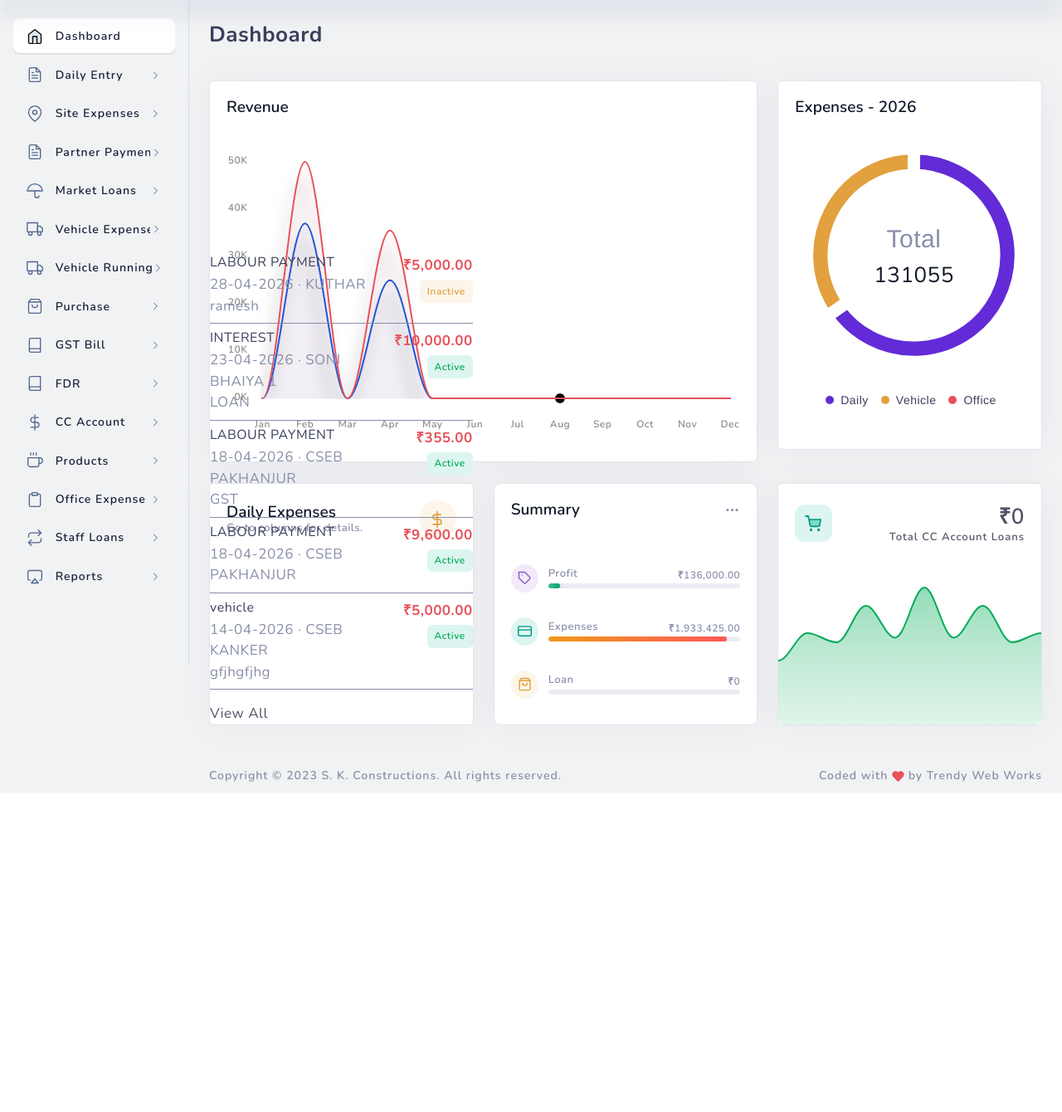
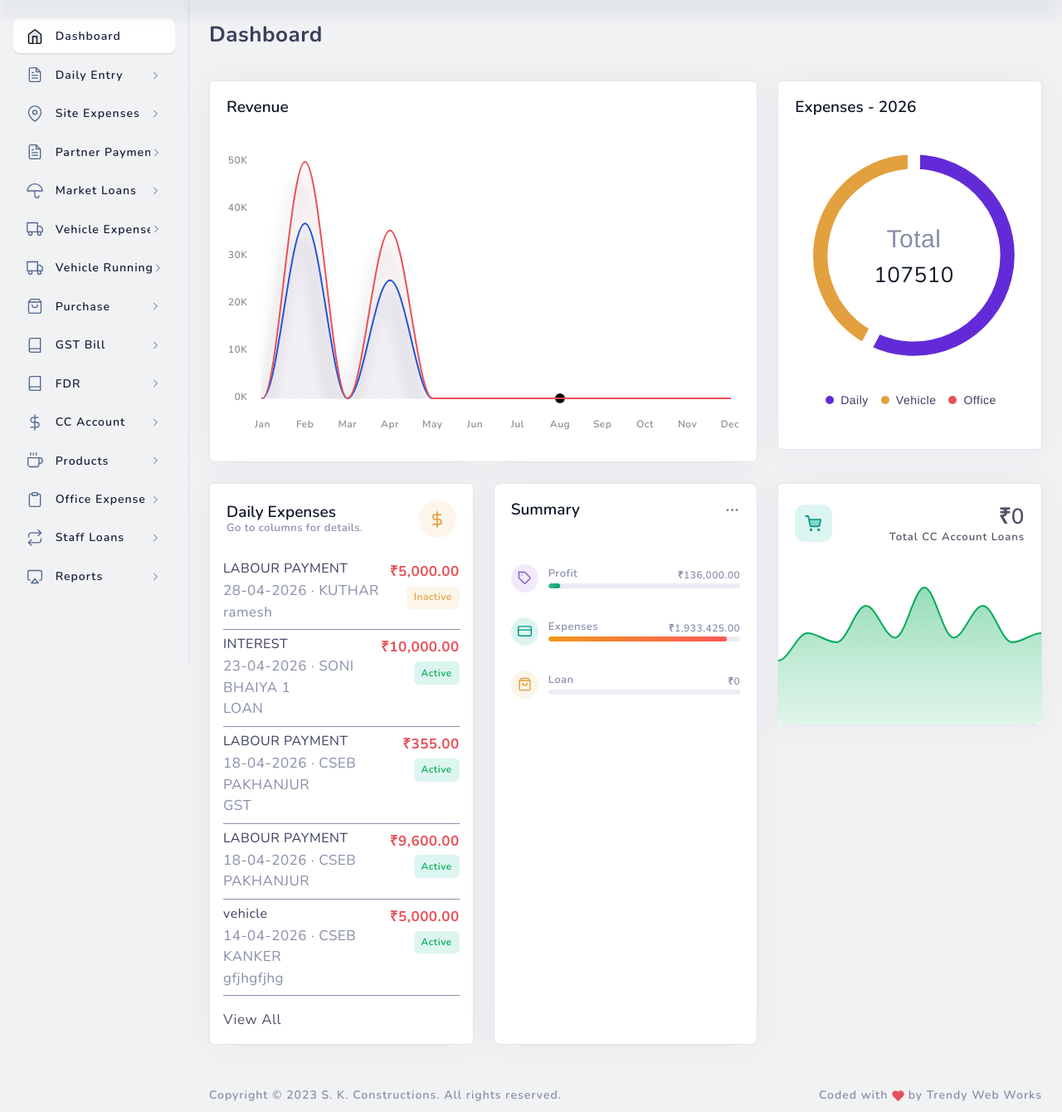
Before and after one commit to trendywebworks/skconstructions, a CodeIgniter app: page /database/dashboard in a window 1280 px wide. Shown: the part 106-1446 px from the top of the page at 83% size. Before the commit the page ends 1061 px from the top, so only its background shows below. Run offline with CodeIgniter, Linux system fonts and the light colour scheme; a user stored in the database is signed in; data comes from the database, SQL or seed files in the repository; data that the repository does not hold is empty; some libraries are stand-ins or nearby versions.

Commit message:
dashboard updated

```diff
--- a/application/controllers/Dashboard.php
+++ b/application/controllers/Dashboard.php
@@ -25,24 +25,20 @@ class Dashboard extends MY_Controller {
 		);
 
 		//Revenue By current year
-		$profitMon = [];
+		$monthlyTotalIncome = [];
+		$monthlyTotalExpenses = [];
 		for($mi=1; $mi<=12;$mi++)
 		{
 			$all = $this->Dailyentry_Model->monthlyCurrentYearIncome($mi);
-			$profitMon[$mi] = array(
-				'month'	=>	$mi,
-				'profit' => (isset($all['profit']))?$all['profit']:0,
-				'lose' => (isset($all['lose']))?$all['lose']:0,
-			);
-			$allProfits[] = (isset($all['profit']))?$all['profit']:0;
-			$allLoses[] = (isset($all['lose']))?$all['lose']:0;
+			$monthlyTotalIncome[] = (isset($all['profit']))?$all['profit']:0;
+			$monthlyTotalExpenses[] = (isset($all['lose']))?$all['lose']:0;
 		}
-		$data['allProfits'] = implode(',', $allProfits);
-		$data['allLoses'] = implode(',', $allLoses);
+		$data['monthlyTotalIncome'] = implode(',', $monthlyTotalIncome);
+		$data['monthlyTotalExpenses'] = implode(',', $monthlyTotalExpenses);
 
 		//All expenses
 		$data['allExpenses'] = array(
-			'daily_expense'			=>	array_sum($allProfits),
+			'daily_expense'			=>	array_sum($monthlyTotalExpenses),
 			'vehicle_expense'		=>	$this->VehicleExpenses_Model->getAllVehicleExpensesYearly()->total_veh_exp,
 			'office_expense'		=>	$this->Officeexpense_Model->getAllOfficeExpensesYearly()->total_off_exp);
 		// echo '<pre>';print_r($data);exit;
--- a/application/views/dashboard.php
+++ b/application/views/dashboard.php
@@ -1,3 +1,17 @@
+<style>
+    .daily-expense-card .daily-expense-content {
+        padding: 0 16px 16px;
+    }
+    .daily-expense-card .daily-expense-detail {
+        min-width: 0;
+        overflow-wrap: anywhere;
+    }
+    .daily-expense-card .daily-expense-amount {
+        flex-shrink: 0;
+        margin-left: 12px;
+    }
+</style>
+
 <div class="row layout-top-spacing">
 
     <div class="col-xl-8 col-lg-12 col-md-12 col-sm-12 col-12 layout-spacing">
@@ -19,8 +33,8 @@
             </div>
 
             <div class="widget-content">
-                <input type="hidden" name="allProfits" id="allProfits" value="<?php echo $allProfits; ?>">
-                <input type="hidden" name="allLoses" id="allLoses" value="<?php echo $allLoses; ?>">
+                <input type="hidden" name="monthlyTotalIncome" id="monthlyTotalIncome" value="<?php echo $monthlyTotalIncome; ?>">
+                <input type="hidden" name="monthlyTotalExpenses" id="monthlyTotalExpenses" value="<?php echo $monthlyTotalExpenses; ?>">
                 <div id="revenueMonthly"></div>
             </div>
         </div>
@@ -41,7 +55,7 @@
     </div>
 
     <div class="col-xl-4 col-lg-6 col-md-6 col-sm-6 col-12 layout-spacing">
-        <div class="widget-two">
+        <div class="widget-two daily-expense-card">
             <div class="widget-content">
                 <div class="w-numeric-value">
                     <div class="w-content">
@@ -52,15 +66,15 @@
                         <svg xmlns="http://www.w3.org/2000/svg" width="24" height="24" viewBox="0 0 24 24" fill="none" stroke="currentColor" stroke-width="2" stroke-linecap="round" stroke-linejoin="round" class="feather feather-dollar-sign"><line x1="12" y1="1" x2="12" y2="23"></line><path d="M17 5H9.5a3.5 3.5 0 0 0 0 7h5a3.5 3.5 0 0 1 0 7H6"></path></svg>
                     </div>
                 </div>
-                <div class="w-chart">
+                <div class="daily-expense-content">
                     <input type="hidden" name="daily_profit" id="daily_profit" value="<?php echo $daily_expense['profit']; ?>">
                     <input type="hidden" name="daily_lose" id="daily_lose" value="<?php echo $daily_expense['lose']; ?>">
-                    <div id="daily-sales" style="display: none;"></div>
-                    <div class="daily-expense-list mt-3">
+                    <div id="daily-sales" class="d-none"></div>
+                    <div class="daily-expense-list">
                         <?php if(isset($latestDailyExpenses) && count($latestDailyExpenses) > 0) { ?>
                             <?php foreach($latestDailyExpenses as $dailyExpense) { ?>
                                 <div class="d-flex align-items-start justify-content-between py-2 border-bottom">
-                                    <div class="me-3">
+                                    <div class="daily-expense-detail">
                                         <h6 class="mb-1"><?php echo htmlspecialchars($dailyExpense['particular'], ENT_QUOTES, 'UTF-8'); ?></h6>
                                         <p class="mb-0 text-muted">
                                             <?php echo commonDateFormat($dailyExpense['entry_date']); ?>
@@ -72,7 +86,7 @@
                                             <p class="mb-0 text-muted"><?php echo htmlspecialchars($dailyExpense['remarks'], ENT_QUOTES, 'UTF-8'); ?></p>
                                         <?php } ?>
                                     </div>
-                                    <div class="text-end">
+                                    <div class="daily-expense-amount text-end">
                                         <p class="mb-1 text-danger fw-bold"><?php echo numFormat($dailyExpense['amount']); ?></p>
                                         <span class="badge badge-light-<?php echo ($dailyExpense['status'] == 'active')?'success':'warning'; ?>"><?php echo ucfirst($dailyExpense['status']); ?></span>
                                     </div>
--- a/themes/admin/src/assets/js/dashboard/dash_2.js
+++ b/themes/admin/src/assets/js/dashboard/dash_2.js
@@ -204,7 +204,7 @@ window.addEventListener("load", function(){
         }]
         },
         subtitle: {
-          text: '$10,840',
+          text: '',
           align: 'left',
           margin: 0,
           offsetX: 100,
@@ -216,7 +216,7 @@ window.addEventListener("load", function(){
           }
         },
         title: {
-          text: 'Total Profit',
+          text: '',
           align: 'left',
           margin: 0,
           offsetX: -10,
@@ -234,11 +234,11 @@ window.addEventListener("load", function(){
             lineCap: 'square'
         },
         series: [{
-            name: 'Expenses',
-            data: [16800, 16800, 15500, 14800, 15500, 17000, 21000, 16000, 15000, 17000, 14000, 17000]
+            name: 'Total Expense',
+            data: (document.getElementById("monthlyTotalExpenses").value).split(',')
         }, {
-            name: 'Income',
-            data: [16500, 17500, 16200, 17300, 16000, 21500, 16000, 17000, 16000, 19000, 18000, 19000]
+            name: 'Total Income',
+            data: (document.getElementById("monthlyTotalIncome").value).split(',')
         }],
         labels: ['Jan', 'Feb', 'Mar', 'Apr', 'May', 'Jun', 'Jul', 'Aug', 'Sep', 'Oct', 'Nov', 'Dec'],
         xaxis: {
@@ -680,11 +680,11 @@ window.addEventListener("load", function(){
             lineCap: 'square'
         },
         series: [{
-            name: 'Expenses',
-            data: (document.getElementById("allLoses").value).split(',')
+            name: 'Total Expense',
+            data: (document.getElementById("monthlyTotalExpenses").value).split(',')
         }, {
-            name: 'Income',
-            data: (document.getElementById("allProfits").value).split(',')
+            name: 'Total Income',
+            data: (document.getElementById("monthlyTotalIncome").value).split(',')
         }],
         labels: ['Jan', 'Feb', 'Mar', 'Apr', 'May', 'Jun', 'Jul', 'Aug', 'Sep', 'Oct', 'Nov', 'Dec'],
         xaxis: {
```
